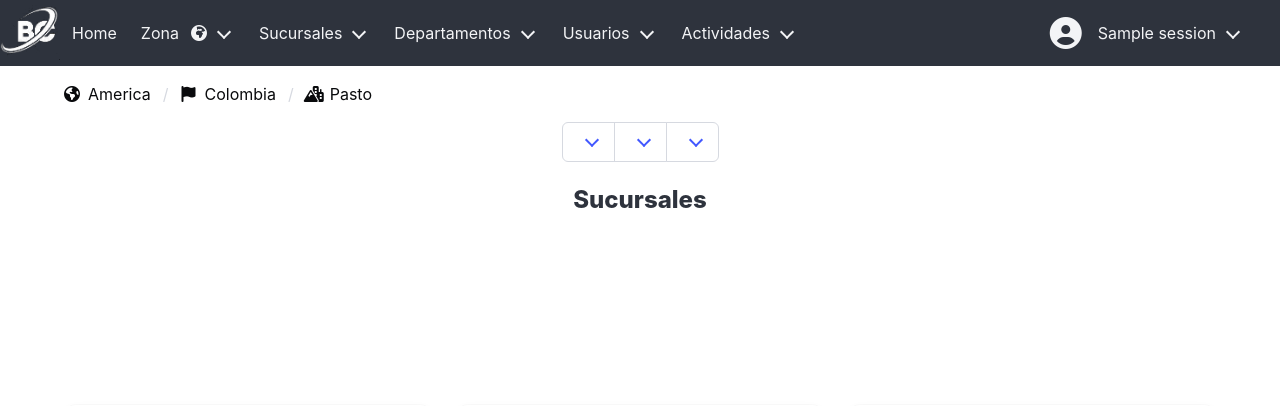
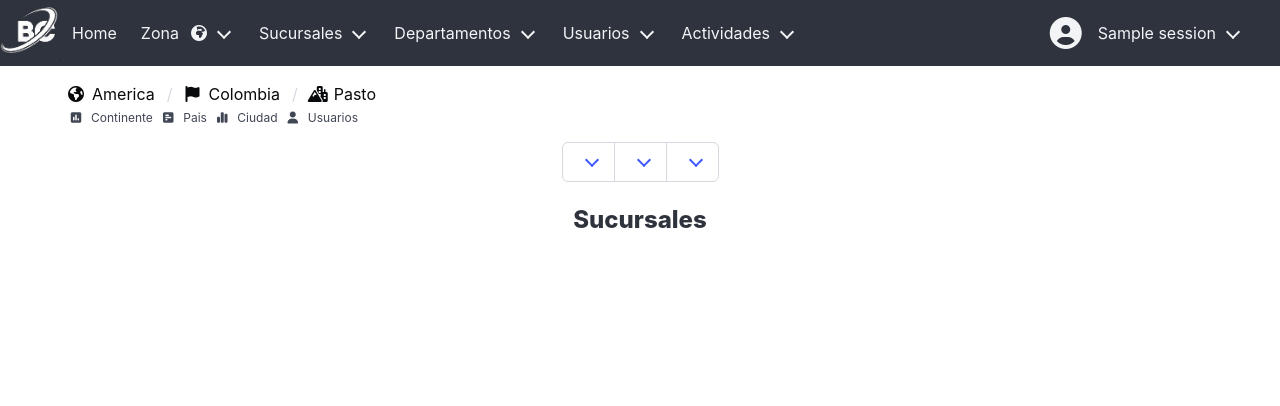
Before and after one commit to brayanceron/erp-project, a Flask app: template src/templates/sucursal/get.html in a window 1280 px wide. Shown: the top 406 px of the page. Run offline with Flask 3, Linux system fonts and the light colour scheme; the template is opened without the code that fills it: most values are stand-ins (such as "Sample title", 1, 10 or a date in 2020); lists and menus that the app fills with data are empty; parts of the project's set-up code (start-up, migrations or seed data) failed here and were passed over; some libraries are stand-ins or nearby versions.

Commit message:
get sucursal updated & statistics

```diff
--- a/src/controllers/auth.py
+++ b/src/controllers/auth.py
@@ -86,7 +86,8 @@ urls_dict = {
 
     "sucursal_api_router" : [
         *BASIC_URLS,
-        "get_by_ubicacion"
+        "get_by_ubicacion",
+        "sucursalstatistics"
     ]
 }
 
--- a/src/templates/sucursal/partials/search_sucursal.jinja
+++ b/src/templates/sucursal/partials/search_sucursal.jinja
@@ -6,7 +6,7 @@
     tag_num_results
     )
 %}
-<nav class="breadcrumb my-4" aria-label="breadcrumbs">
+<nav class="breadcrumb mt-4 mb-0 ml-1" aria-label="breadcrumbs">
     <ul>
         <li>
             <a href="#" class="has-text-black">
@@ -36,6 +36,29 @@
     </ul>
 </nav>
 
+<div class="is-size-7 my-0">
+
+    <span class="icon-text">
+        <span class="icon"><i class="fa-solid fa-square-poll-vertical"></i></span>
+        <span id="spanSucByCont">Continente</span>
+    </span>
+
+    <span class="icon-text">
+        <span class="icon"><i class="fa-solid fa-square-poll-horizontal"></i></span>
+        <span id="spanSucByPa">Pais</span>
+    </span>
+
+    <span class="icon-text">
+        <span class="icon"><i class="fa-solid fa-chart-simple"></i></span>
+        <span id="spanSucByCiu">Ciudad</span>
+    </span>
+
+    <span class="icon-text">
+        <span class="icon"><i class="fa-solid fa-user"></i></span>
+        <span id="spanUsuByCiu">Usuarios</span>
+    </span>
+
+</div>
 
 <div class="field has-addons has-addons-centered my-3">
     <p class="control">
@@ -76,6 +99,7 @@
     selectCiudad.addEventListener('change', async (event) => {
         await generar_cards()
         updateBreadcumb()
+        await updateStatistics()
     })
     async function generar_cards(){
         let container_sucursales = document.getElementById('{{container_sucursales}}')
@@ -103,6 +127,30 @@
         brcContinent.innerText = selectContinente.options[selectContinente.selectedIndex].text
         brcPais.innerText = selectPais.options[selectPais.selectedIndex].text
         brcCiudad.innerText = selectCiudad.options[selectCiudad.selectedIndex].text
+    }
+
+    async function updateStatistics(){
+        let spanSucByCont = document.getElementById('spanSucByCont')
+        let spanSucByPa  = document.getElementById('spanSucByPa')
+        let spanSucByCiu = document.getElementById('spanSucByCiu')
+        let spanUsuByCiu = document.getElementById('spanUsuByCiu')
+
+        let url = `/api/sucursal/sucursalstatistics?continent=${selectContinente.value}&country=${selectPais.value}&city=${selectCiudad.value}`
+        let res = await fetch(url)
+
+        if(res.status == 200){
+            let data = await res.json()
+            console.log(data)
+
+            let continenteText = selectContinente.options[selectContinente.selectedIndex].text
+            let paisText = selectPais.options[selectPais.selectedIndex].text
+            let ciudadText= selectCiudad.options[selectCiudad.selectedIndex].text
+
+            spanSucByCont.innerText = `${data["suc_by_cont"]} sucursal(es) en ${continenteText}`
+            spanSucByPa.innerText = `${data["suc_by_pa"]} sucursal(es) en ${paisText}`
+            spanSucByCiu.innerText = `${data["suc_by_ciu"]} sucursal(es) en ${ciudadText}`
+            spanUsuByCiu.innerText = `${data["usu_by_ciu"]} usuario(s) en ${ciudadText}`
+        }
     }
 
 
@@ -175,6 +223,7 @@
 
         updateBreadcumb()
         await generar_cards()
+        await updateStatistics()
         document.getElementById('spanSelectCiudad').classList.remove('is-loading')
     }
 
```
Also changed, not shown: src/controllers/sucursal.py (+39 -0 lines), src/routes/api/sucursal.py (+9 -0 lines).
